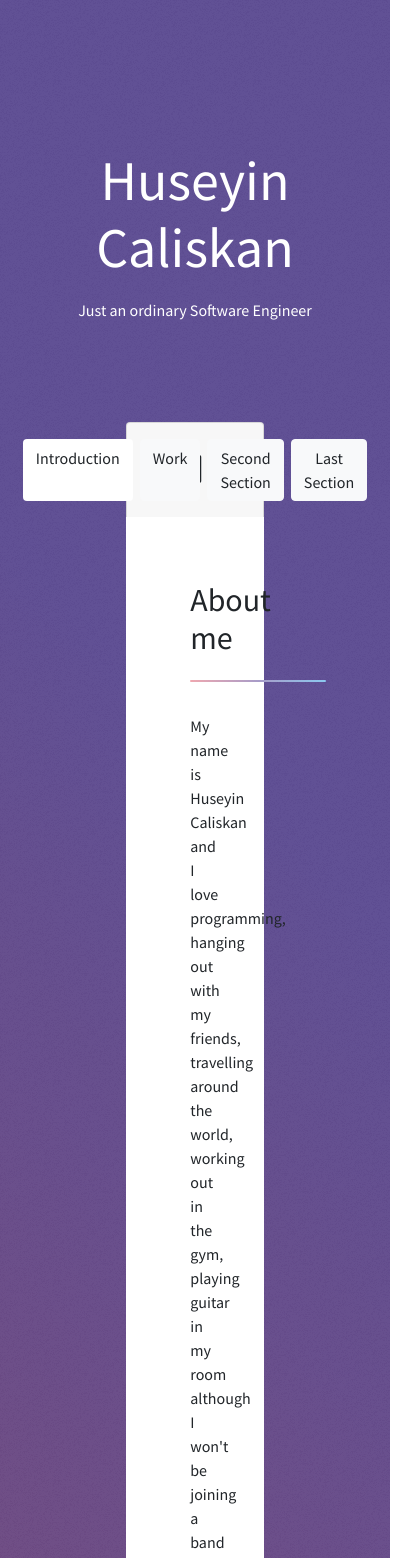
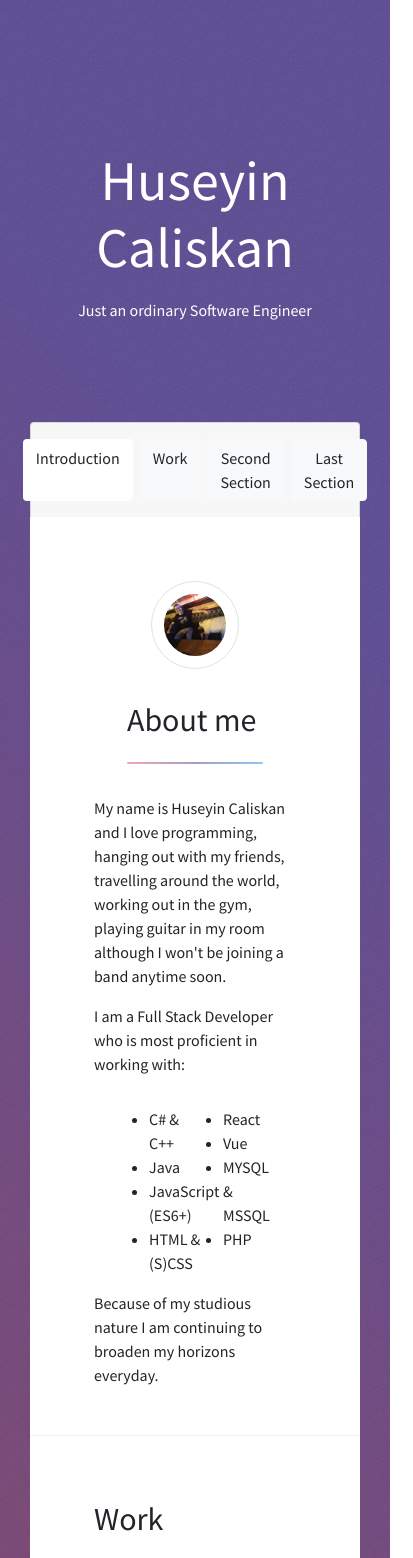
Before and after one commit to sakirma/portfolio-website, a React (Create React App) app: page / in a window 390 px wide. Shown: the top 1558 px of the page, 413 px wide, since content can reach past the window. Built offline with nearby package versions, Linux system fonts and the light colour scheme.

Commit message:
Worked on responsivness

```diff
--- a/src/App.js
+++ b/src/App.js
@@ -3,6 +3,7 @@ import {
     Container, Col, Row,
 } from 'react-bootstrap';
 import 'bootstrap/dist/css/bootstrap.min.css';
+
 
 import HeaderBody from './Layout/HeaderBody';
 import WorkSection from './Sections/WorkSection';
@@ -66,6 +67,7 @@ class App extends React.Component {
         this.currentOpenWork = null;
 
         this.onPageStateChangedCallback = [];
+
     };
 
     onAfterTitle(callback) {
@@ -103,7 +105,7 @@ class App extends React.Component {
                 </Container>
 
                 <Row className="justify-content-center">
-                    <Col xs={7}>
+                    <Col xs={12} lg={12} xl={11} style={{maxWidth: 1450, padding: 0}}>
                         <Container fluid>
                             <Col className="header" style={{zIndex: 100}}>
                                 <HeaderBody app={this}/>
--- a/src/Sections/IntroductionSection.js
+++ b/src/Sections/IntroductionSection.js
@@ -2,6 +2,7 @@ import React from 'react';
 import HeaderUnderline from "../Layout/HeaderUnderline";
 import logo from "../images/logo.jpeg";
 import {Col, Image, Row} from "react-bootstrap";
+
 
 class IntroductionSection extends React.Component {
     constructor(props) {
@@ -10,17 +11,42 @@ class IntroductionSection extends React.Component {
         const {classes} = props;
 
         this.classes = classes;
+        this.state = {
+            isHorizontal: false
+        };
+
+        this.updatePredicate = this.updatePredicate.bind(this);
     }
 
-    // TODO: Make color less bright
+    componentDidMount() {
+        this.updatePredicate();
+        window.addEventListener("resize", this.updatePredicate);
+    }
+
+    componentWillUnmount() {
+        window.removeEventListener("resize", this.updatePredicate);
+    }
+
+    updatePredicate() {
+        this.setState({isHorizontal: !(window.innerWidth < 1000)});
+    }
 
     render() {
+        const isHorizontal = this.state.isHorizontal;
+
         return (
+            <div>
+                {
+                    isHorizontal ? (
                         <Row>
                             <Col xs={8}>
                                 <HeaderUnderline>About me</HeaderUnderline>
                                 <p>
-                        My name is Huseyin Caliskan and I love programming, hanging out with my friends, travelling around the world, working out in the gym, playing guitar in my room although I won't be joining a band anytime soon.<br/>
+                                    My name is Huseyin Caliskan and I love programming, hanging out with my friends,
+                                    travelling
+                                    around the world, working out in the gym, playing guitar in my room although I won't
+                                    be
+                                    joining a band anytime soon.<br/>
                                 </p>
                                 <p>
                                     I am a Full Stack Developer who is most proficient in working with:
@@ -40,9 +66,52 @@ class IntroductionSection extends React.Component {
                                 </p>
                             </Col>
                             <Col xs={4}>
-                    <Image style={{width: '22em', padding: "0.75em"}} src={logo} roundedCircle fluid thumbnail/>
+                                <Image style={{width: '22em', padding: "0.75em"}} src={logo} roundedCircle fluid
+                                       thumbnail/>
                             </Col>
                         </Row>
+                    ) : (
+                        <Col>
+                            <Row className="justify-content-center">
+                                <Col xs={7}>
+                                    <Image style={{width: '22em', padding: "0.75em"}} src={logo} roundedCircle fluid
+                                           thumbnail/>
+                                </Col>
+                            </Row>
+                            <Row xs={8} className="justify-content-center">
+                                <div style={{paddingTop: '2em'}}>
+                                    <HeaderUnderline>About me</HeaderUnderline>
+                                </div>
+                                <p>
+                                    My name is Huseyin Caliskan and I love programming, hanging out with my friends,
+                                    travelling
+                                    around the world, working out in the gym, playing guitar in my room although I won't
+                                    be
+                                    joining a band anytime soon.<br/>
+                                </p>
+                                <p>
+                                    I am a Full Stack Developer who is most proficient in working with:
+                                </p>
+                                <Col>
+                                    <ul style={{'columnCount': 2, marginTop: '15px'}}>
+                                        <li>C# & C++</li>
+                                        <li>Java</li>
+                                        <li>JavaScript (ES6+)</li>
+                                        <li>HTML & (S)CSS</li>
+                                        <li>React</li>
+                                        <li>Vue</li>
+                                        <li>MYSQL & MSSQL</li>
+                                        <li>PHP</li>
+                                    </ul>
+                                </Col>
+                                <p>
+                                    Because of my studious nature I am continuing to broaden my horizons everyday.
+                                </p>
+                            </Row>
+                        </Col>
+                    )
+                }
+            </div>
         );
     }
 }
```
Also changed, not shown: 2 other files (tests, documents, lock files or other folders). Lines whose indentation alone changed are shown as unchanged.
